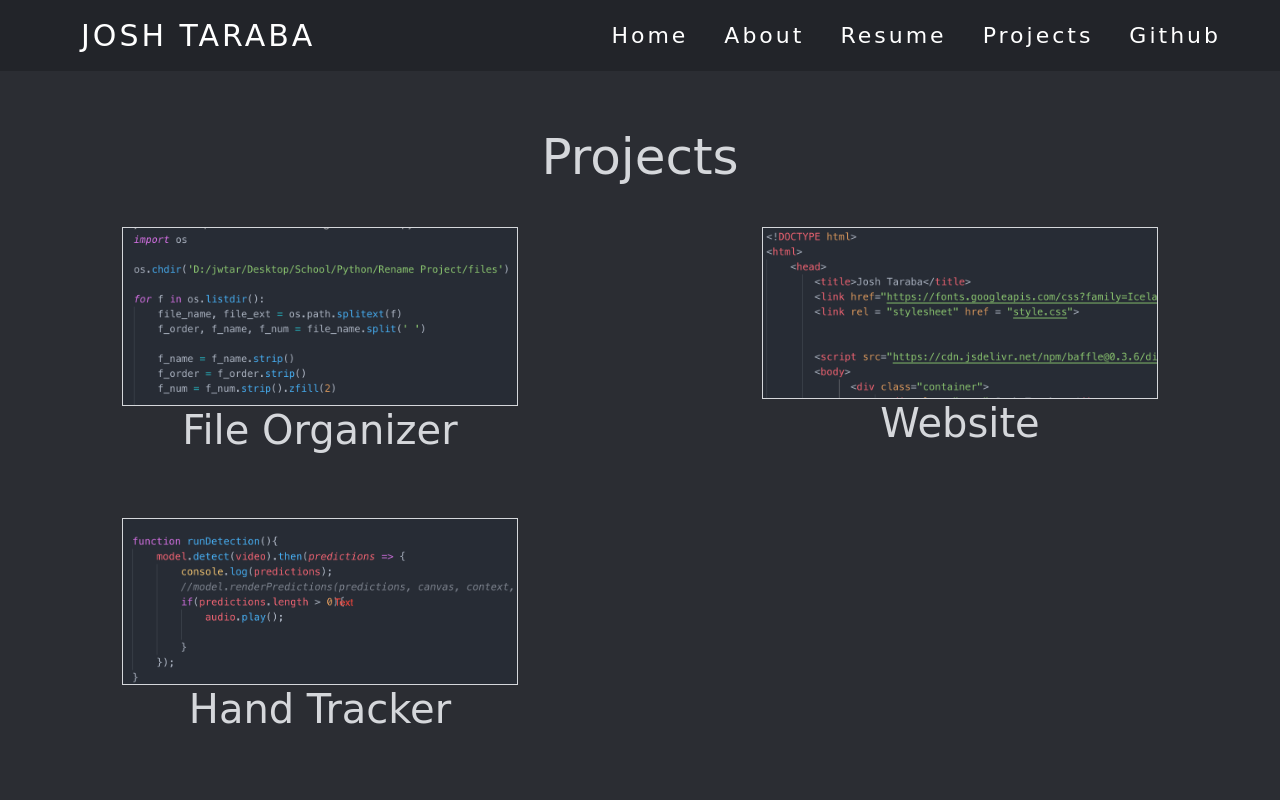
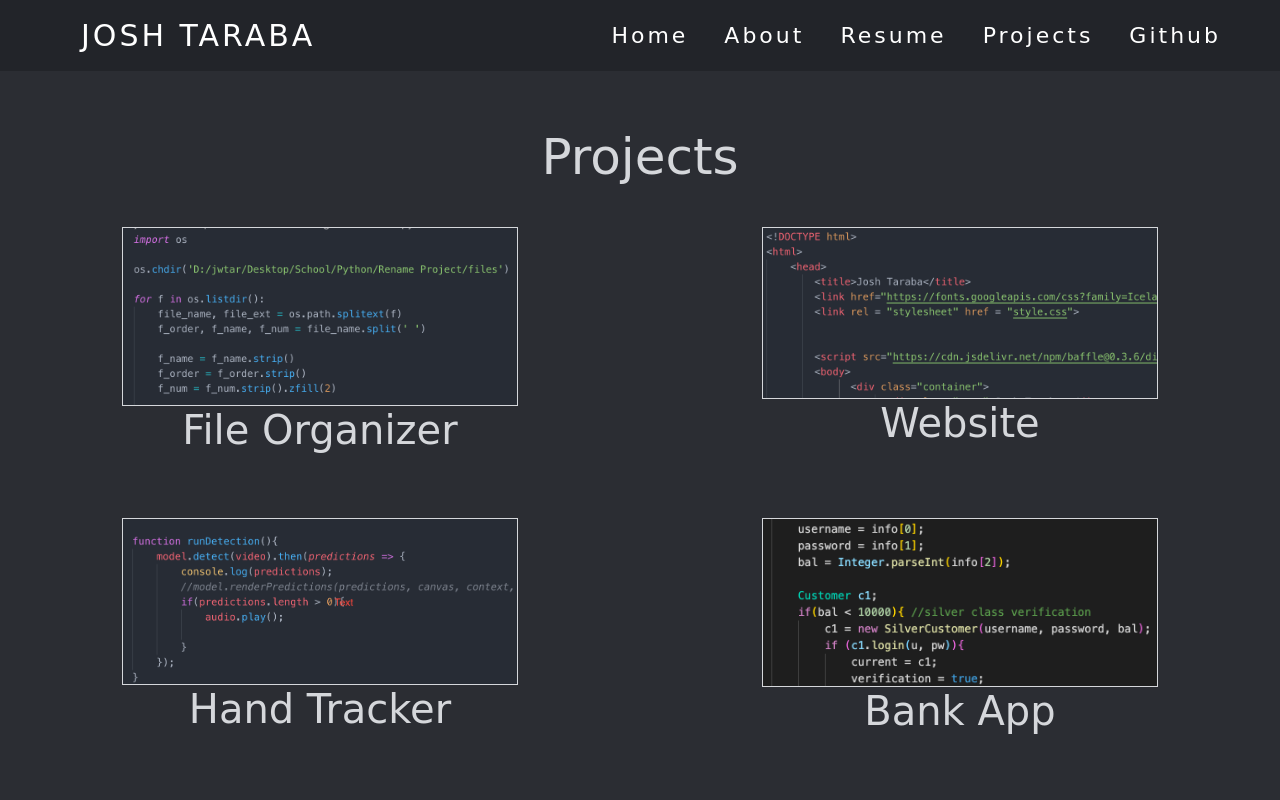
Before and after one commit to JTaraba/Website, a plain HTML site: page projects.html in a window 1280 px wide. Shown: the top 800 px of the page. Drawn offline with nearby package versions, Linux system fonts and the light colour scheme; a web font is replaced by a local one.

Commit message:
added bank app project

```diff
--- a/projects-style-r.css
+++ b/projects-style-r.css
@@ -245,6 +245,32 @@ hr.light{
   opacity: 0.5;
 }
 
+/* Bank App */
+.bankapp-title{
+  color: #d5d7db;
+  font-size: 40px;
+  font-family: 'Iceland', cursive;
+  margin: auto;
+  text-decoration: none;
+}
+
+.bankapp-title a{
+  text-decoration: none;
+}
+
+.bankapp-title:hover{
+  text-decoration: none;
+  color: grey;
+}
+
+.bankapp-pic{
+  border: 1px solid #d5d7db;
+}
+
+.bankapp-pic:hover{
+  opacity: 0.5;
+}
+
 /*
 Extra small (xs) devices (portrait phones, less than 576px)
 No media query since this is the default in Bootstrap
--- a/projects.html
+++ b/projects.html
@@ -88,6 +88,12 @@
             <h2 class = "handtracker-title text-center">Hand Tracker</h2></a>
         </div>
 
+        <div class = "col-lg-2 col-md-2"> </div>
+        <div class = "col-lg-4 col-md-4 col-sm-12 col-xs-12">
+            <a href="https://github.com/JTaraba/Bank-App"><img class = "bankapp-pic img-fluid" src="imgs/bankapp-picture.png">
+            <h2 class = "bankapp-title text-center">Bank App</h2></a>
+        </div>
+
     </div>
     </div>
 
```
Also changed, not shown: imgs/bankapp-picture.png (added), 2 other files.
